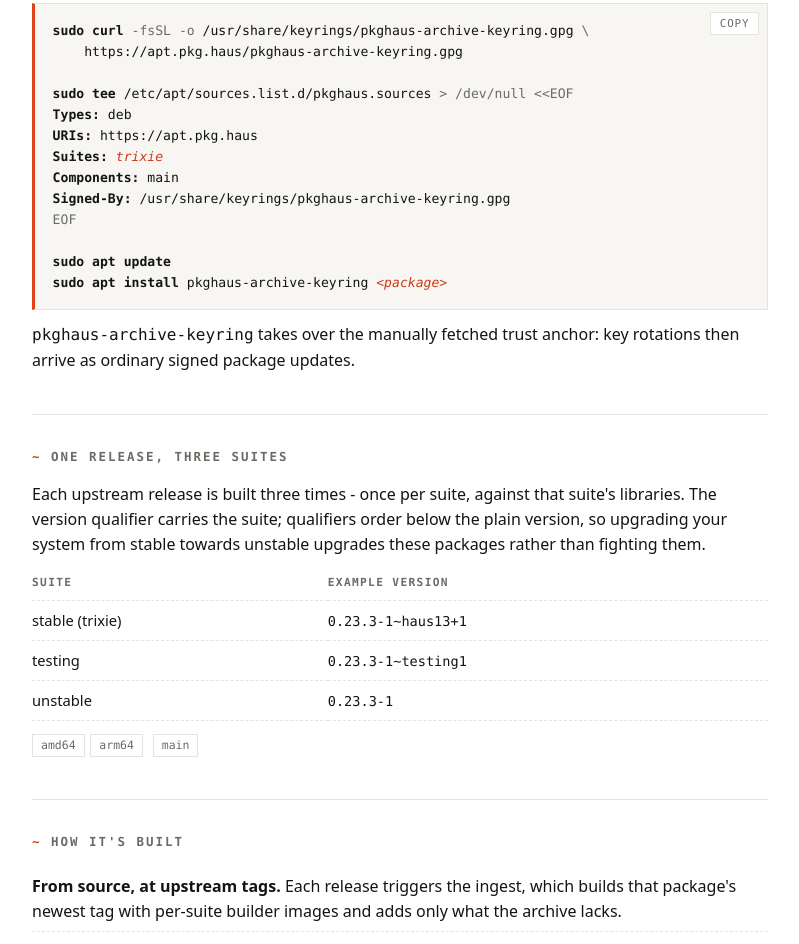
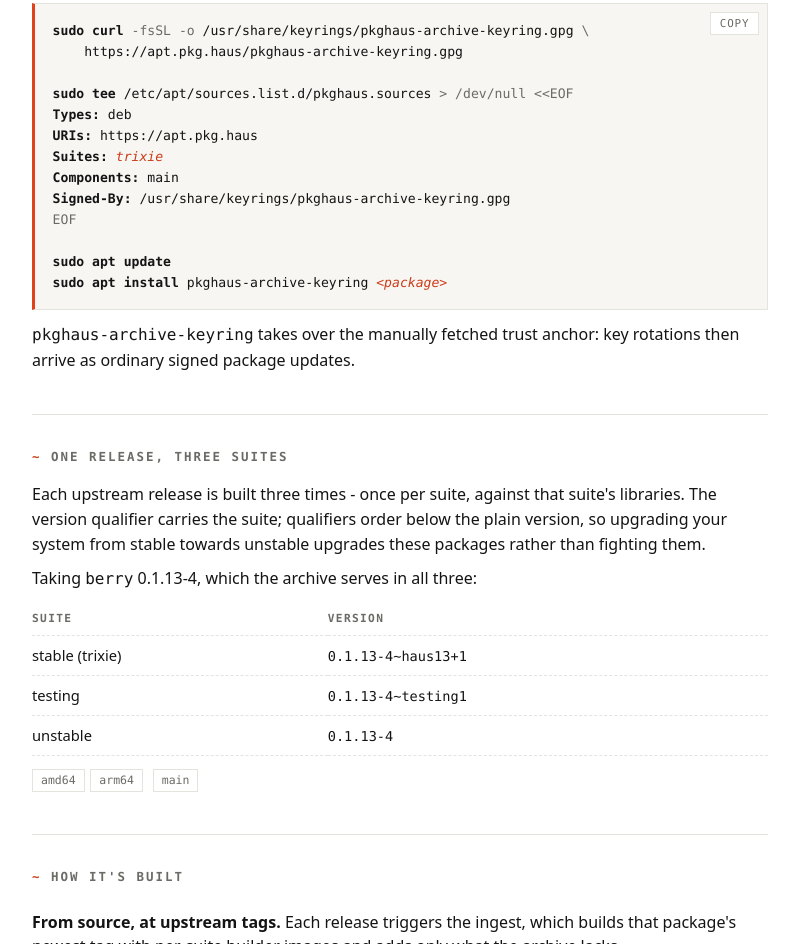
Before and after one commit to pkghaus/website, a plain HTML site: page index.html in a window 1280 px wide. Shown: the part 329-1273 px from the top of the page, without its empty margins (240-1039 px from the left). Drawn offline with Linux system fonts and the light colour scheme; a script that the page names is missing.

Commit message:
Show a version the archive actually serves
The qualifier table used 0.23.3-1, which is no package. On a page whose
argument is that everything here is checkable, an invented version is the
wrong kind of example: a reader who looks it up finds nothing.

It now shows berry 0.1.13-4 and names the package, so the three rows can be
checked against the archive. Verified against all three suites as written.

berry because its upstream is dormant. That is what makes a concrete
version safe to print on a static page: a package that releases often would
put this table back out of date within days, which is the reason the
invented version was there in the first place.

```diff
--- a/index.html
+++ b/index.html
@@ -238,15 +238,20 @@
     suite's libraries. The version qualifier carries the suite; qualifiers order
     below the plain version, so upgrading your system from stable towards
     unstable upgrades these packages rather than fighting them.</p>
+    <p>Taking <code>berry</code> 0.1.13-4, which the archive serves in all
+    three:</p>
+    <!-- A real version rather than an invented one, so a reader can check it
+         against the archive. berry's upstream is dormant, which is what makes
+         a concrete version safe to print here. -->
     <div class="tablewrap">
       <table>
         <thead>
-          <tr><th>Suite</th><th>Example version</th></tr>
+          <tr><th>Suite</th><th>Version</th></tr>
         </thead>
         <tbody>
-          <tr><td>stable (trixie)</td><td><code>0.23.3-1~haus13+1</code></td></tr>
-          <tr><td>testing</td><td><code>0.23.3-1~testing1</code></td></tr>
-          <tr><td>unstable</td><td><code>0.23.3-1</code></td></tr>
+          <tr><td>stable (trixie)</td><td><code>0.1.13-4~haus13+1</code></td></tr>
+          <tr><td>testing</td><td><code>0.1.13-4~testing1</code></td></tr>
+          <tr><td>unstable</td><td><code>0.1.13-4</code></td></tr>
         </tbody>
       </table>
     </div>
```
